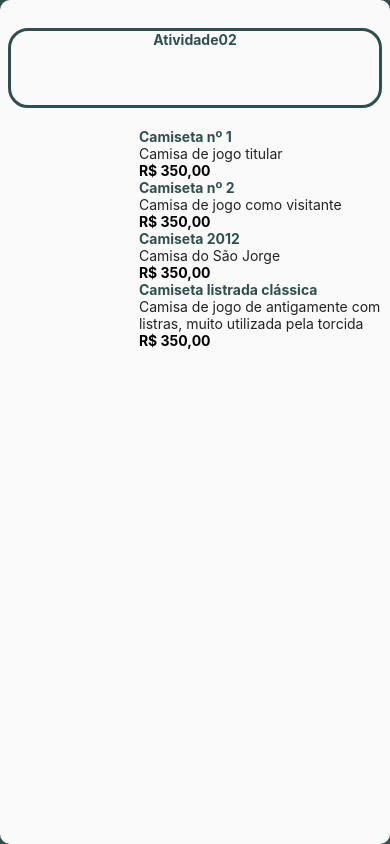
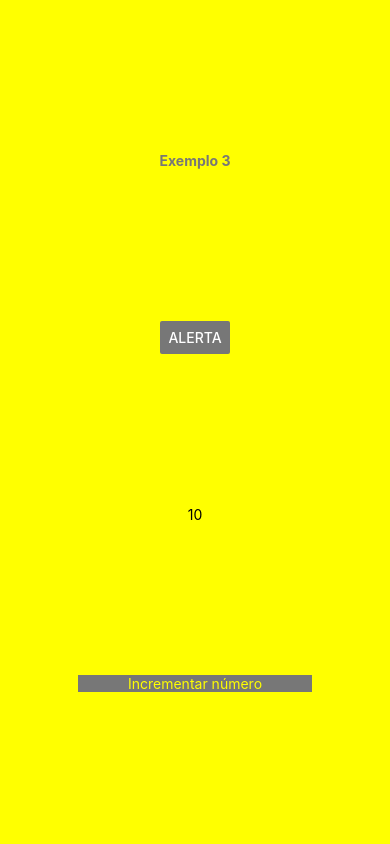
Before and after one commit to ewertonjsilva/expo-1des-125, a React Native app: screen / in a window 390 px wide. Built offline with nearby package versions, Linux system fonts and the light colour scheme; what react-native-responsive-fontsize would draw is missing.

Commit message:
aula 08-09

```diff
--- a/App.js
+++ b/App.js
@@ -11,10 +11,13 @@ import Atividade01 from './src/atividades/atv01';
 import Atividade02 from './src/atividades/atv02';
 import Atividade03 from './src/atividades/atv03';
 
+import Revisao02 from './src/revisao/rev02';
+import Revisao03 from './src/revisao/rev03';
+
 export default function App() {
   return (
     <View style={styles.container}>
-      <Atividade02 />
+      <Revisao03 />
       <StatusBar style="light" />
     </View>
   );
--- /dev/null
+++ b/src/revisao/rev02/card/index.js
@@ -0,0 +1,22 @@
+import { View, Text, Image } from 'react-native';
+
+import styles from './styles';
+
+function Card({ nome, decricao, valor, imagem }) {
+
+    return (
+        <View style={styles.container}>
+            <View style={styles.containerImagem}>
+                <Image source={imagem} style={styles.imagem} />
+            </View>
+
+            <View style={styles.containerDados}>
+                <Text style={styles.titulo}>{nome}</Text>
+                <Text style={styles.mensagem}>{decricao}</Text>
+                <Text style={styles.titulo}>{valor}</Text>
+            </View>
+        </View>
+    );
+}
+
+export default Card;
--- /dev/null
+++ b/src/revisao/rev02/card/styles.js
@@ -0,0 +1,43 @@
+import { StyleSheet } from 'react-native';
+
+import { RFPercentage } from 'react-native-responsive-fontsize';
+
+const styles = StyleSheet.create({
+    container: {
+        borderWidth: RFPercentage(0.5),
+        borderColor: 'darkslategrey',
+        padding: RFPercentage(1.5),
+        borderRadius: RFPercentage(1.5),
+        width: '90%',
+        alignItems: 'center',
+        marginBottom: RFPercentage(1),
+        flexDirection: 'row',
+    },
+    titulo: {
+        fontSize: RFPercentage(2.5),
+        fontWeight: 'bold',
+        color: 'darkslategrey',
+    },
+    mensagem: {
+        fontSize: RFPercentage(1.5),
+        color: '#222',
+    },
+    imagem: {
+        height: RFPercentage(10),
+        width: RFPercentage(10),
+        // width: '20%',
+        resizeMode: 'contain',
+        // borderWidth: 1,
+        // borderColor: '#f00',
+    },
+    containerImagem: {
+        width: '30%',
+    },
+    containerDados: {
+        width: '70%',
+        // borderWidth: 1,
+        // borderColor: '#0f0'
+    },
+});
+
+export default styles;
--- /dev/null
+++ b/src/revisao/rev02/index.js
@@ -0,0 +1,49 @@
+import { View, Text, Image } from 'react-native';
+
+import styles from './styles';
+
+import amarela from '../../../assets/brasilAmarela.png';
+import azul from '../../../assets/brasilAzul.jpg';
+import branca from '../../../assets/brasilBranco.png';
+import preta from '../../../assets/brasilPreta.jpg';
+
+import Card from './card';
+
+function Revisao02 () {
+    return(
+        <View style={styles.container}>
+            <Text style={styles.titulo}>Atividade 2</Text>
+
+            <Card
+                nome={'Camisa Amarela'}
+                decricao={'Camiseta nº 1 do time, usada em jogos como mandante'}
+                valor={'R$ 450,00'}
+                imagem={amarela}
+            />
+
+            <Card
+                nome={'Camisa Azul'}
+                decricao={'Camiseta nº 2 do time, usada em jogos como visitante'}
+                valor={'R$ 420,00'}
+                imagem={azul}
+            />
+
+            <Card
+                nome={'Camisa Azul'}
+                decricao={'Camiseta nº 2 do time, usada em jogos como visitante'}
+                valor={'R$ 420,00'}
+                imagem={branca}
+            />
+
+            <Card
+                nome={'Camisa Azul'}
+                decricao={'Camiseta nº 2 do time, usada em jogos como visitante'}
+                valor={'R$ 420,00'}
+                imagem={preta}
+            />
+
+        </View>
+    );
+}
+
+export default Revisao02;
--- /dev/null
+++ b/src/revisao/rev02/styles.js
@@ -0,0 +1,41 @@
+import { StyleSheet } from 'react-native';
+
+import { RFPercentage } from 'react-native-responsive-fontsize';
+
+const styles = StyleSheet.create({
+    container: {
+        flex: 1, // container ocupa 100% da tela
+        backgroundColor: '#fafafa', // cor do container
+        borderRadius: 10, // borda curvada
+        padding: 8,
+        alignItems: 'center', // alinhamento horizontal - flexDirection collumn
+    },
+    titulo: {
+        fontSize: RFPercentage(4), // tamanho da fonte
+        fontWeight: 'bold',
+        borderWidth: 3, // expessura da borda
+        marginTop: 20, // margem acima do elemento
+        marginBottom: 20, // margem abaixo do elemento
+        paddingVertical: 10, // espaço interno
+        width: '100%', // largura do objeto
+        textAlign: 'center', // alinhamento horizontal do texto no container
+        textAlignVertical: 'center', // alinhamento vertical do texto no container
+        color: 'darkslategrey', // cor do texto
+        borderColor: 'darkslategrey', // cor da borda
+        borderRadius: 20, // arrendondar borda
+    },
+    imagem: {
+        // height: RFPercentage(16),
+        // width: RFPercentage(48),
+        width: '90%',
+        resizeMode: 'contain',
+        // filter: 'grayscale(80%)',
+        // filter: 'sepia(80%)',
+        // filter: 'saturate(10%)',
+        filter: 'brightness(30%)',
+        // filter: 'contrast(50%)',
+        // filter: 'invert(100%)',
+    },
+});
+
+export default styles;
--- /dev/null
+++ b/src/revisao/rev03/index.js
@@ -0,0 +1,36 @@
+import { useState } from 'react';
+
+import { View, Text, Button, TouchableOpacity } from 'react-native';
+
+import styles from './styles';
+
+export default function Revisao03() {
+
+    const [numero, setNumero] = useState(10);
+
+    function handleIncrementar() {
+        setNumero(numero + 1);
+        // console.log(numero);
+    }
+
+    return (
+        <View style={styles.container}>
+            <Text style={styles.titulo}>Exemplo 3</Text>
+            <Button
+                onPress={() => {alert('Alguém tocou no botão!')}}
+                title="Alerta"
+                color="#777"
+                accessibilityLabel="Botão de alerta"
+            />
+
+            <Text style={styles.txt}>{numero}</Text>
+
+            <TouchableOpacity
+                style={styles.botao}
+                onPress={() => handleIncrementar()}
+            >
+                <Text style={styles.txtBotao}>Incrementar número</Text>
+            </TouchableOpacity>
+        </View>
+    );
+}
--- /dev/null
+++ b/src/revisao/rev03/styles.js
@@ -0,0 +1,34 @@
+import { StyleSheet } from 'react-native';
+import { RFPercentage } from "react-native-responsive-fontsize";
+
+const styles = StyleSheet.create(
+    {
+        container: {
+            flex: 1,
+            backgroundColor: '#ff0',
+            alignItems: 'center',
+            justifyContent: 'space-evenly',
+        },
+        titulo: {
+            fontSize: RFPercentage(5),
+            fontWeight: 'bold',
+            color: '#777',
+        },
+        txt: {
+            fontSize: RFPercentage(2.5),
+        },
+        botao: {
+            backgroundColor: '#777',
+            width: '60%',
+            borderRadius: RFPercentage(1),
+            padding: RFPercentage(1),
+            alignItems: 'center',
+        },
+        txtBotao: {
+            color: '#ff0',
+            fontSize: RFPercentage(2),
+        },
+    }
+);
+
+export default styles;
```
